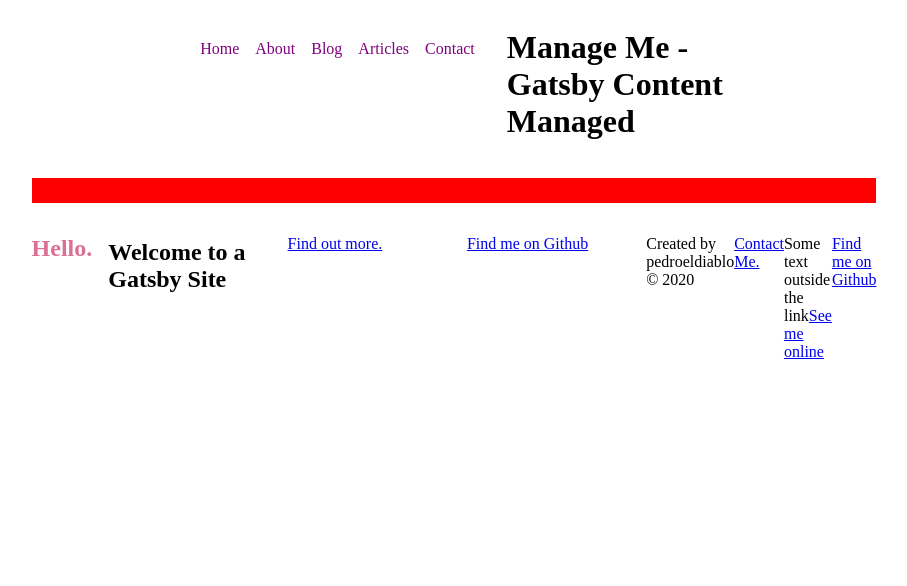
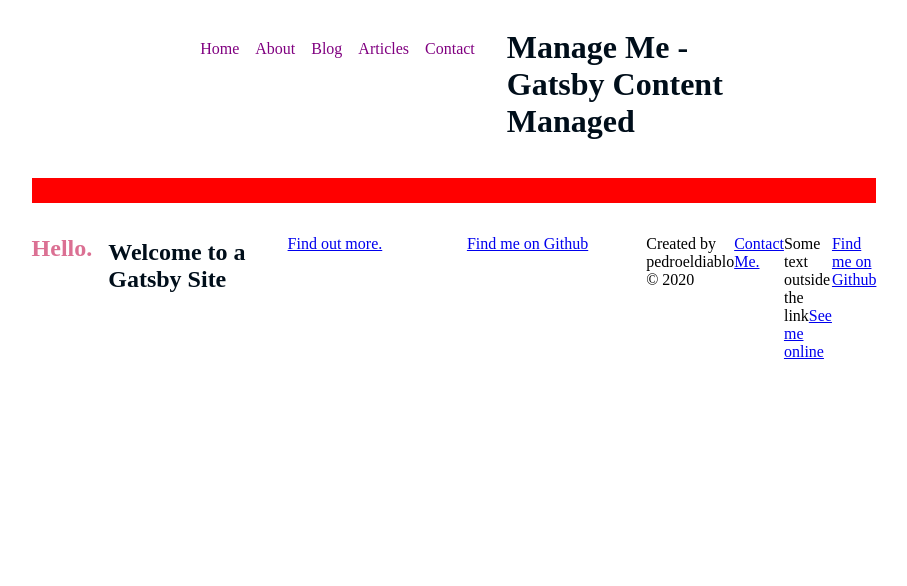
Before and after one commit to pedroeldiablo/gatsy-content-managed, a Gatsby site: page / in a window 1280 px wide. Shown: the whole page, without its empty margins (186-1093 px from the left). Built offline with nearby package versions, Linux system fonts and the light colour scheme; Gatsby itself is replaced by a stand-in of ours.

Commit message:
introducing styled syste and setting up themed context

```diff
--- a/src/components/layout.js
+++ b/src/components/layout.js
@@ -1,12 +1,17 @@
 /* eslint-disable react/prop-types */
 /* eslint-disable react/jsx-no-comment-textnodes */
 import React from 'react'
-import styled from 'styled-components'
+import styled, { ThemeProvider } from 'styled-components'
+import theme from '../theme/theme'
 import { Header } from './header'
 import { Footer } from './footer'
 import '../styles/index.scss'
 
+console.log({ theme })
+
 const LayoutContainer = styled.div`
+  color: ${theme.colors.body};
+  background-color: ${theme.colors.white};
   @media screen and (min-width: 780px) {
     width: 66vw;
     display: grid;
@@ -14,17 +19,18 @@
     grid-template-columns: auto 1fr 1fr 1fr 0.5fr;
     grid-template-rows: auto 1fr 1fr auto auto;
     grid-gap: 1rem;
-    /* transform: rotate(-45deg); */
   }
 `
 
 export const Layout = props => {
   return (
-    <LayoutContainer>
-      <Header></Header>
-      {props.children}
-      <Footer></Footer>
-    </LayoutContainer>
+    <ThemeProvider theme={theme}>
+      <LayoutContainer>
+        <Header></Header>
+        {props.children}
+        <Footer></Footer>
+      </LayoutContainer>
+    </ThemeProvider>
   )
 }
 
--- /dev/null
+++ b/src/theme/theme.ts
@@ -0,0 +1,11 @@
+const theme = {
+  colors: {
+    body: '#000e1a',
+    white: '#fff',
+    blue: '#007ce0',
+    navy: '#004175',
+    brand: '#ff0011',
+  },
+}
+
+export default theme
```
